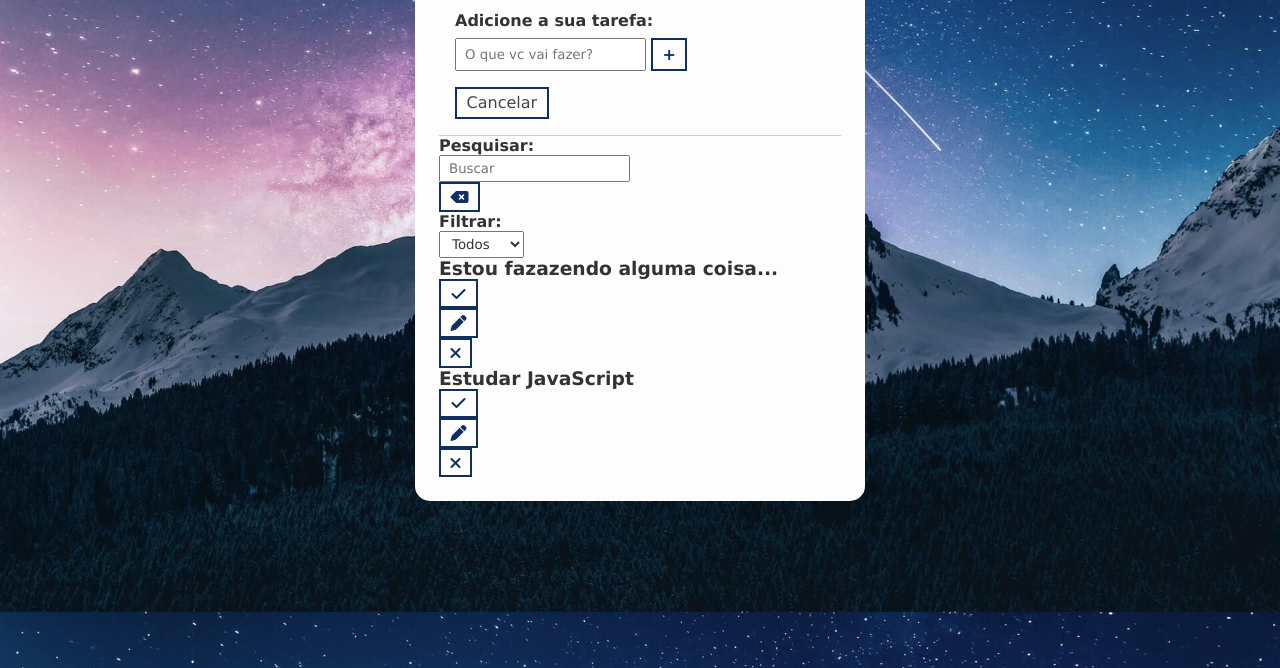
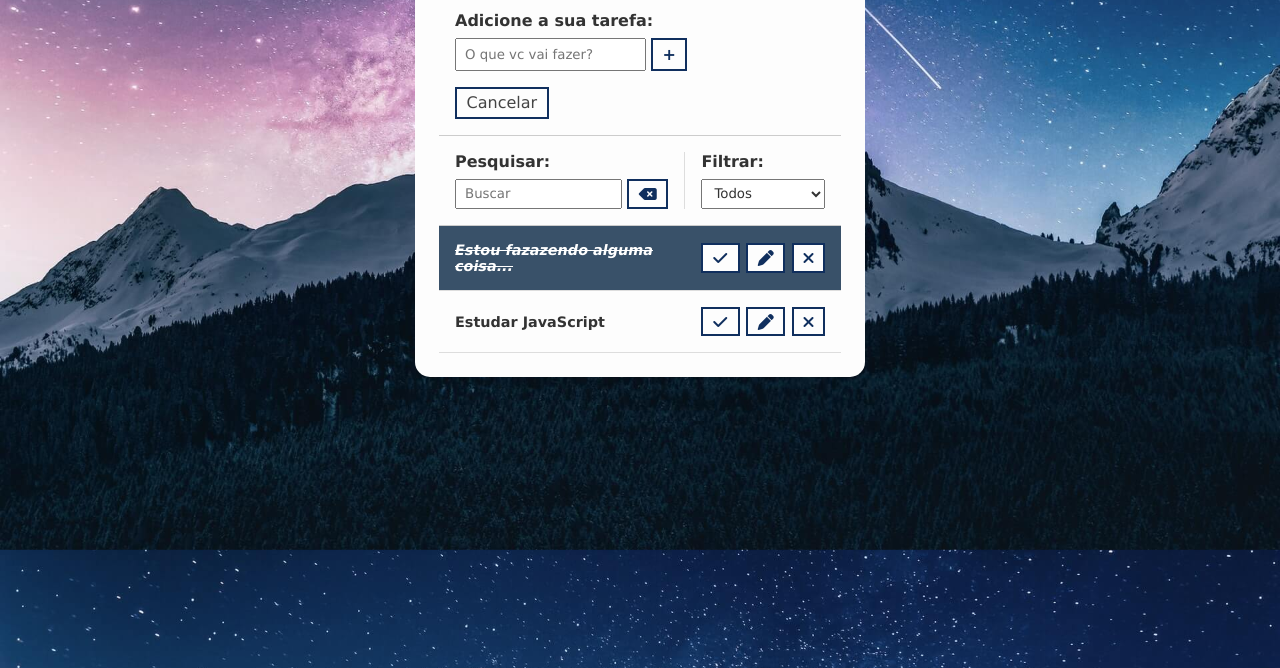
Before and after one commit to samueljdev/Projeto-Todo-List, a plain HTML site: page index.html in a window 1280 px wide. Shown: the part 132-800 px from the top of the page. Drawn offline with Linux system fonts and the light colour scheme.

Commit message:
Concluindo o CSS

```diff
--- a/css/styles.css
+++ b/css/styles.css
@@ -89,3 +89,71 @@ select {
     margin-top: 1rem;
     color: #444;
 }
+
+/* Todo Toolbar */
+#toolbar {
+    padding: 1rem;
+    border-bottom: 1px solid #ccc;
+    display: flex;
+}
+
+#toolbar h4 {
+    margin-bottom: 0.5rem;
+}
+
+#search {
+    border-right: 1px solid #ddd;
+    padding-right: 1rem;
+    margin-right: 1rem;
+    width: 65%;
+    display: flex;
+    flex-direction: column;
+}
+
+#search form {
+    display: flex;
+}
+
+#search input {
+    width: 100%;
+    margin-right: 0.3rem;
+}
+
+#filter {
+    width: 35%;
+    display: flex;
+    flex-direction: column;
+}
+
+#filter select {
+    flex: 1;
+}
+
+/* Todo List */
+.todo {
+    display: flex;
+    justify-content: space-around;
+    align-items: center;
+    padding: 1rem 1rem;
+    border-bottom: 1px solid #ddd;
+    transition: 0.3s;
+}
+
+.todo h3 {
+    flex: 1;
+    font-size: 0.9rem;
+}
+
+.todo button {
+    margin-left: 0.4rem;
+}
+
+.done {
+    background: #395169;
+}
+
+.done h3 {
+    color: #fff;
+    text-decoration: line-through;
+    font-style: italic;
+}
--- a/index.html
+++ b/index.html
@@ -59,7 +59,7 @@
             </div>
         </div>
         <div id="todo-list">
-            <div class="todo">
+            <div class="todo done">
                 <h3>Estou fazazendo alguma coisa...</h3>
                 <button class="finish-todo">
                     <i class="fa-solid fa-check"></i>
```
